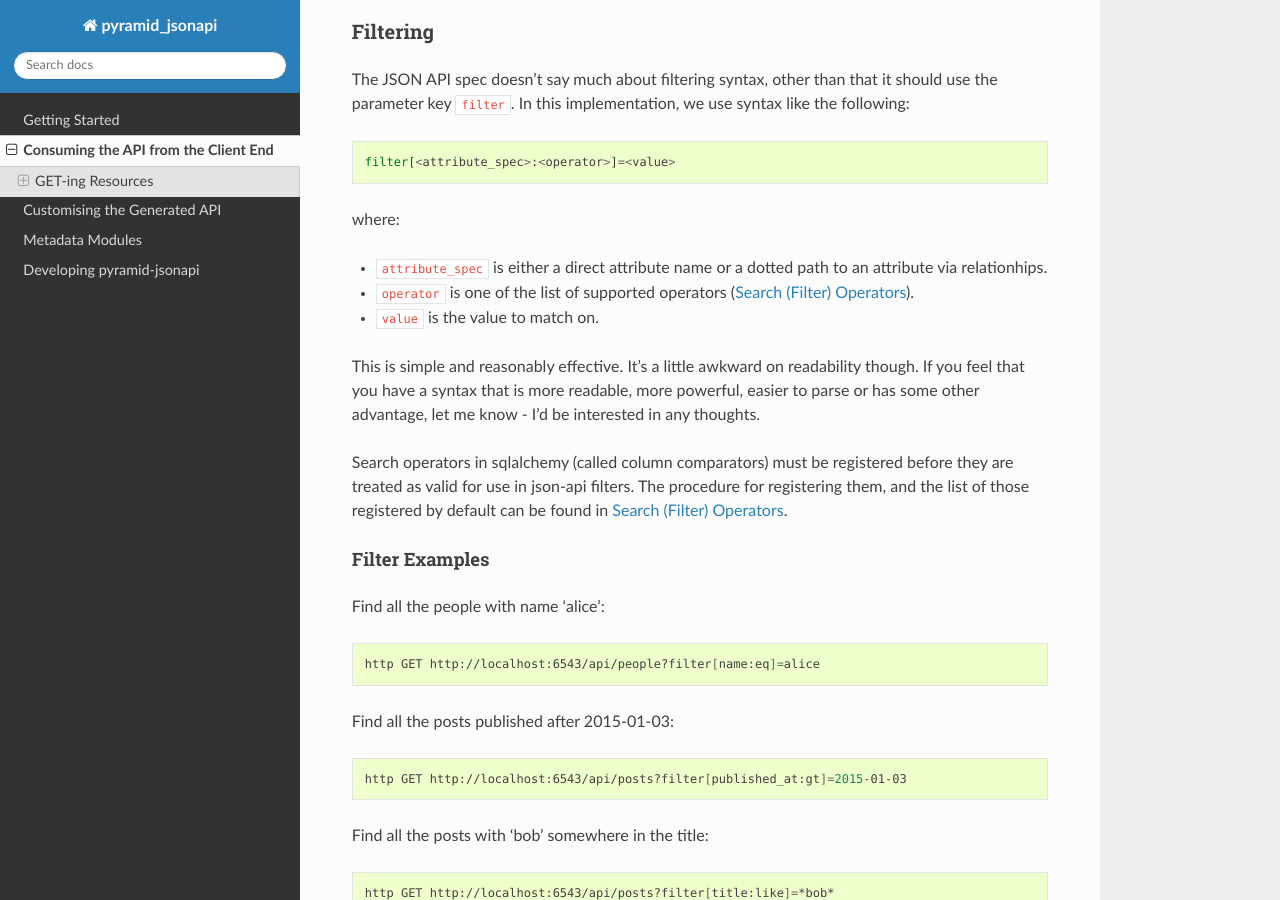
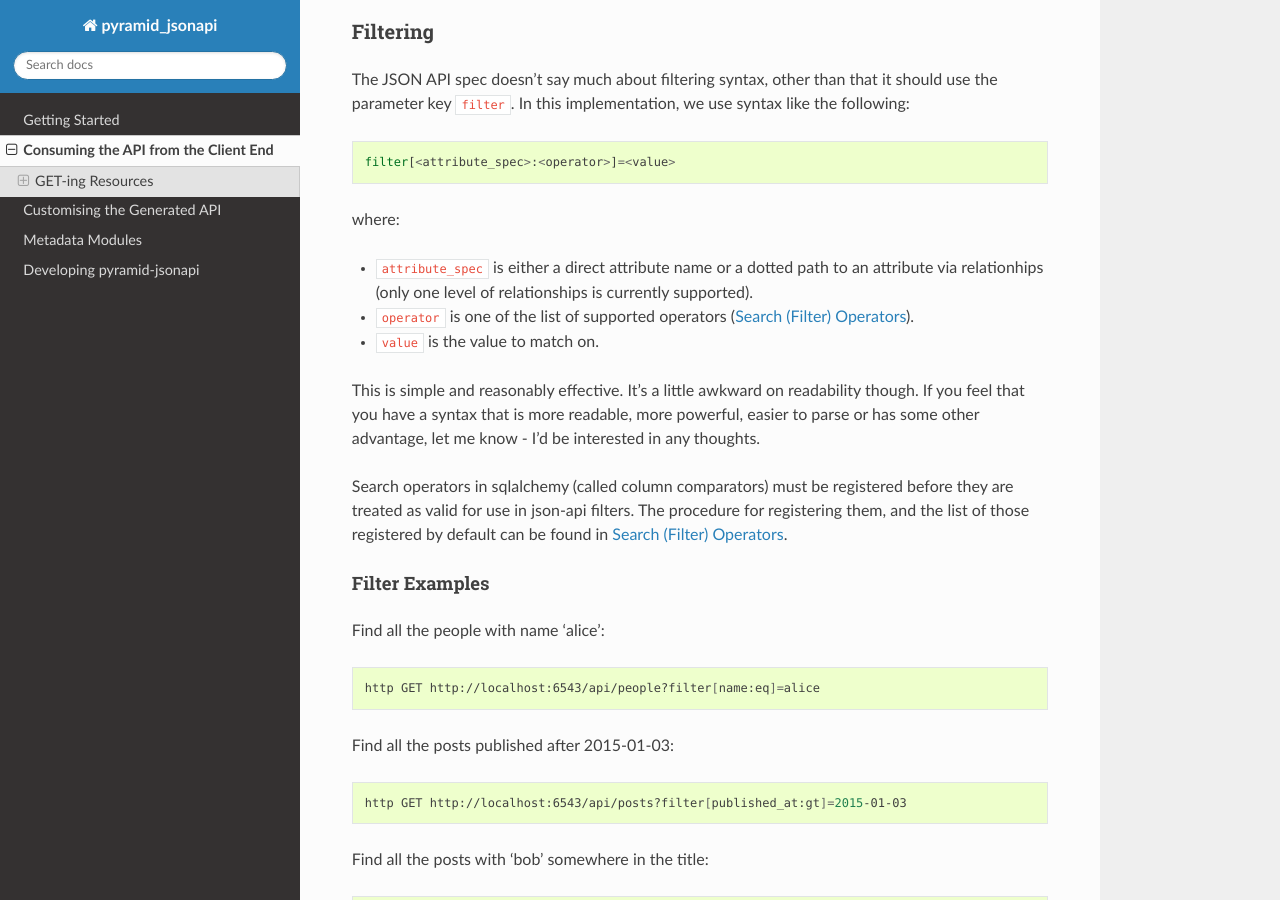
Before and after one commit to colinhiggs/pyramid-jsonapi, a Sphinx documentation site: the page built from docs/source/client.rst, in a window 1280 px wide and 900 px high, scrolled down 5638 px. Built offline with Sphinx 7.4.7 and the Read the Docs theme 2.0.0, drawn with Linux system fonts in a browser that asks for light colours; pages that are not in the unit, such as notebooks, are missing from menus.

Commit message:
specify that only one level of relationships following works in filtering.

```diff
--- a/docs/source/client.rst
+++ b/docs/source/client.rst
@@ -343,7 +343,7 @@
 where:
 
 * ``attribute_spec`` is either a direct attribute name or a dotted path to an
-  attribute via relationhips.
+  attribute via relationhips (only one level of relationships is currently supported).
 
 * ``operator`` is one of the list of supported operators (:ref:`search_filter_operators`).
 
```
